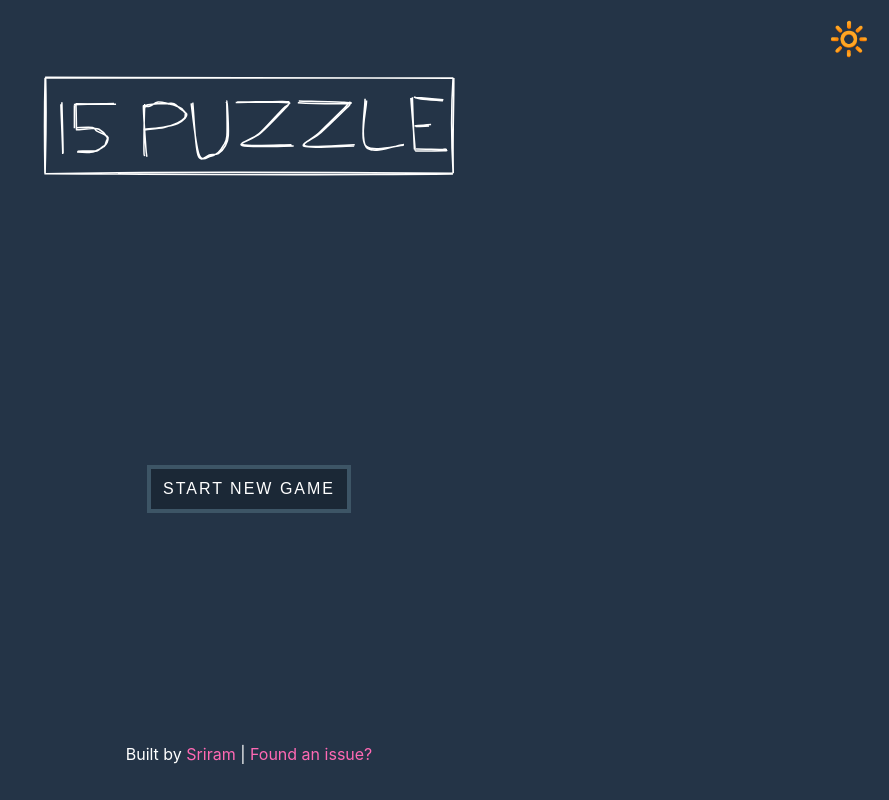
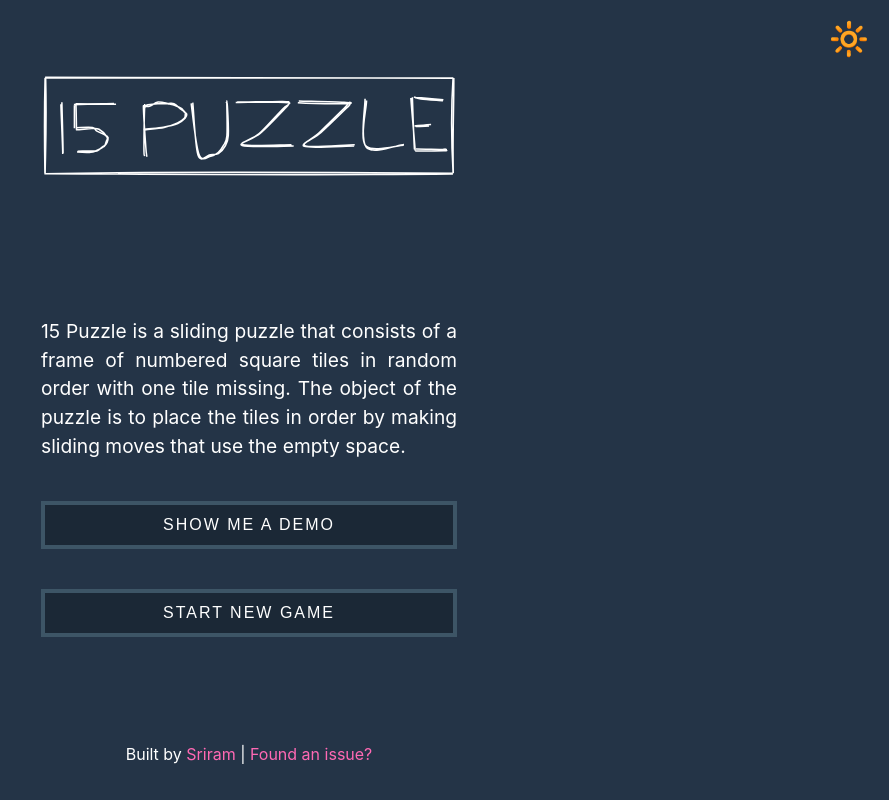
Before and after one commit to tsriram/15puzzle, a Svelte app: page / in a window 1280 px wide. Shown: the whole page, without its empty margins (391-1280 px from the left). Built offline with nearby package versions, Linux system fonts and the light colour scheme.

Commit message:
new onboarding flow with a demo - WIP

```diff
--- a/src/components/NewGame.svelte
+++ b/src/components/NewGame.svelte
@@ -1,18 +1,29 @@
 <script>
   import Button from "./Button.svelte";
-  export let onClick;
+  export let onNewGame;
+  export let onShowDemo;
 </script>
 
 <style>
   .container {
     display: grid;
-    width: 100%;
-    align-items: center;
-    justify-content: center;
+    max-width: var(--max-width);
     margin-top: 2rem;
+    grid-gap: 16px;
+  }
+  .intro {
+    font-size: 1.2rem;
+    line-height: 1.5;
+    text-align: justify;
   }
 </style>
 
 <div class="container">
-  <Button {onClick}>Start New Game</Button>
+  <div class="intro">
+    15 Puzzle is a sliding puzzle that consists of a frame of numbered square
+    tiles in random order with one tile missing. The object of the puzzle is to
+    place the tiles in order by making sliding moves that use the empty space.
+  </div>
+  <Button onClick={onShowDemo}>Show me a demo</Button>
+  <Button onClick={onNewGame}>Start New Game</Button>
 </div>
--- a/src/components/Puzzle.svelte
+++ b/src/components/Puzzle.svelte
@@ -6,7 +6,7 @@
     secondsString,
     paused
   } from "../stores";
-  import { handleMove, canMove, resumeGame } from "../game";
+  import { handleMove, resumeGame } from "../game";
   import VisibilityHandler from "./VisibilityHandler.svelte";
   import KeyboardHandler from "./KeyboardHandler.svelte";
   import PuzzleComplete from "./PuzzleComplete.svelte";
--- /dev/null
+++ b/src/components/PuzzleDemo.svelte
@@ -0,0 +1,51 @@
+<script>
+  import PuzzleBoard from "./PuzzleBoard.svelte";
+  import { handleMove } from "../game";
+  import { fly } from "svelte/transition";
+  import Button from "./Button.svelte";
+  import { onMount } from "svelte";
+
+  export let onNewGame;
+
+  const demoPuzzleSteps = [
+    [1, 2, 3, 4, 5, 6, 7, 8, 9, 10, 12, -1, 13, 14, 11, 15],
+    [1, 2, 3, 4, 5, 6, 7, 8, 9, 10, -1, 12, 13, 14, 11, 15],
+    [1, 2, 3, 4, 5, 6, 7, 8, 9, 10, 11, 12, 13, 14, -1, 15],
+    [1, 2, 3, 4, 5, 6, 7, 8, 9, 10, 11, 12, 13, 14, 15, -1]
+  ];
+  let step = 0;
+  let puzzle = demoPuzzleSteps[step];
+
+  onMount(() => {
+    for (let i = 1; i < demoPuzzleSteps.length; i++) {
+      setTimeout(() => {
+        puzzle = demoPuzzleSteps[i];
+      }, i * 1000);
+    }
+  });
+</script>
+
+<style>
+  .puzzle-container {
+    max-width: var(--max-width);
+    display: grid;
+    width: 100%;
+  }
+
+  .title {
+    text-align: center;
+  }
+</style>
+
+<div
+  class="puzzle-container"
+  in:fly={{ y: 100, duration: 300 }}
+  out:fly={{ y: -100, duration: 150 }}>
+  <h4 class="title">DEMO</h4>
+  <PuzzleBoard
+    {puzzle}
+    handleResumeGame={() => undefined}
+    paused={false}
+    {handleMove} />
+  <Button onClick={onNewGame}>Start a New Game</Button>
+</div>
--- a/src/components/PuzzleHome.svelte
+++ b/src/components/PuzzleHome.svelte
@@ -1,16 +1,23 @@
 <script>
   import { startNewGame, initGame } from "../game";
+  import PuzzleDemo from "./PuzzleDemo.svelte";
   import NewGame from "./NewGame.svelte";
   import Loading from "./Loading.svelte";
   import Puzzle from "./Puzzle.svelte";
   import { puzzle } from "../stores";
   let promise = initGame();
+  let showDemo = false;
 
   function handleStartFirstGame() {
+    showDemo = false;
     promise = new Promise(resolve => {
       startNewGame();
       resolve(true);
     });
+  }
+
+  function onShowDemo() {
+    showDemo = true;
   }
 </script>
 
@@ -24,13 +31,19 @@
 </style>
 
 <div class="content-wrapper">
+
+  {#if showDemo}
+    <PuzzleDemo onNewGame={handleStartFirstGame} />
+  {:else}
     {#await promise}
       <Loading />
     {:then hasExistingGame}
       {#if hasExistingGame}
         <Puzzle />
       {:else}
-      <NewGame onClick={handleStartFirstGame} />
+        <NewGame onNewGame={handleStartFirstGame} {onShowDemo} />
+        <!-- <PuzzleDemo /> -->
       {/if}
     {/await}
+  {/if}
 </div>
```
Lines whose indentation alone changed are shown as unchanged.
